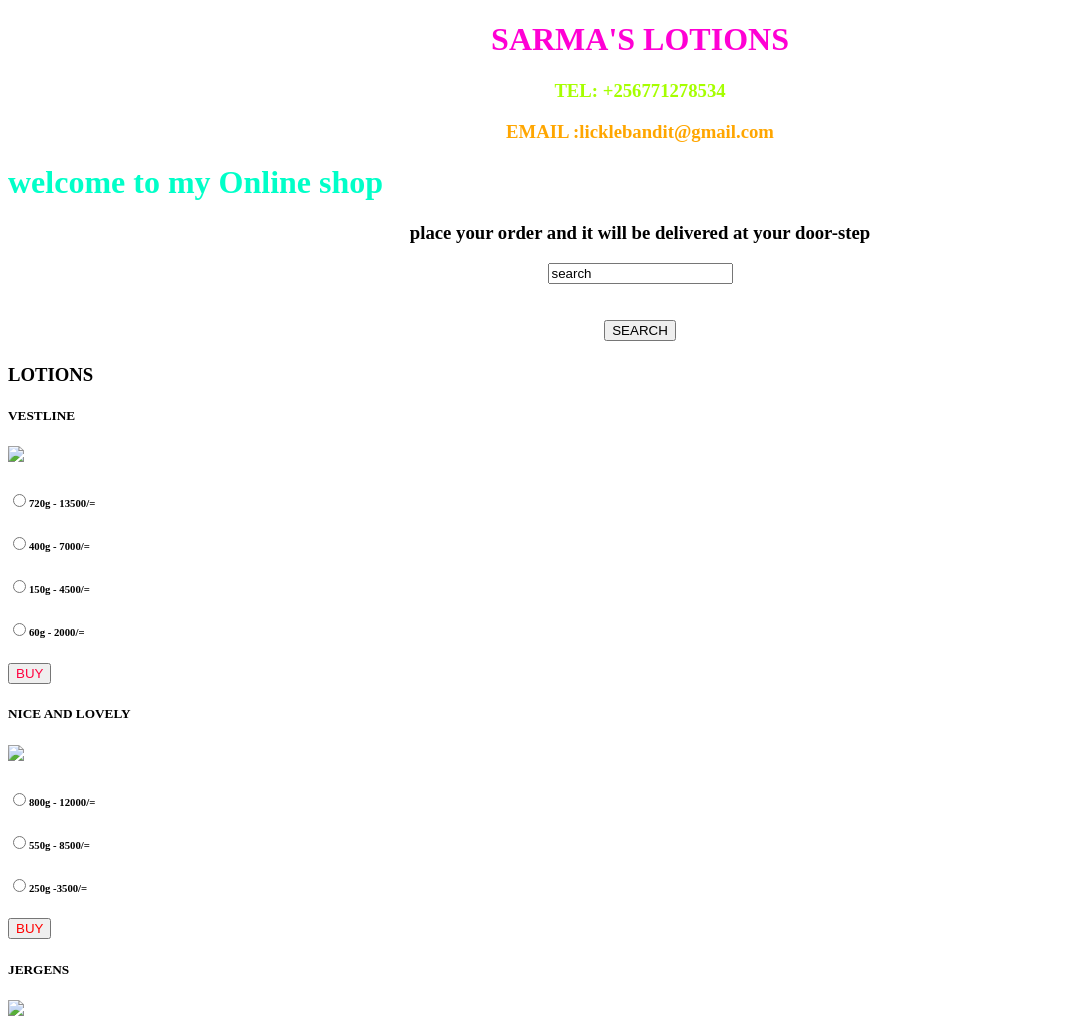
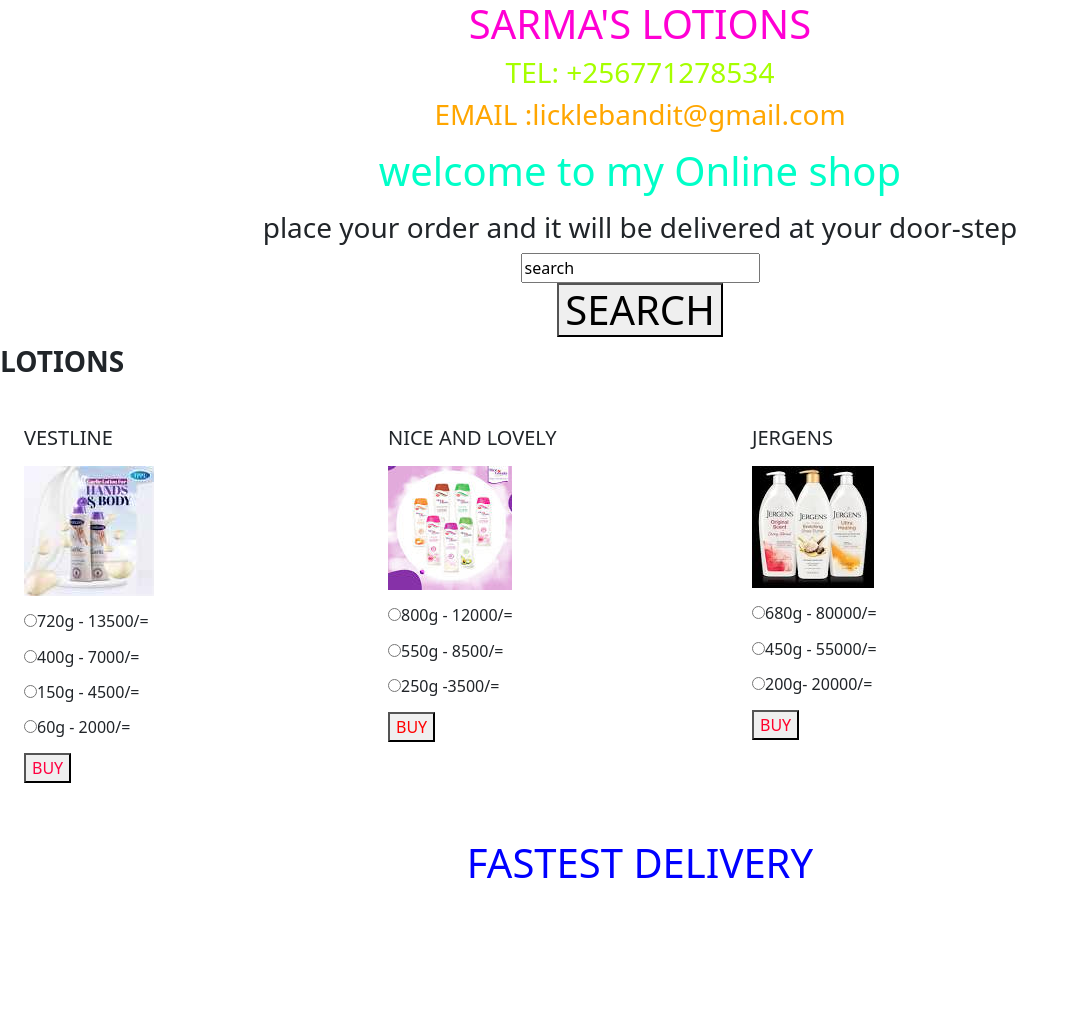
Before and after one commit to licklebandit/SARAH-S-WEB, a plain HTML site: page index.html in a window 1280 px wide. Shown: the top 1019 px of the page, without its empty margins (0-1077 px from the left). After the commit the page ends 903 px from the top, so only its background shows below. Drawn offline with nearby package versions, Linux system fonts and the light colour scheme.

Commit message:
Update index.html

```diff
--- a/index.html
+++ b/index.html
@@ -1,41 +1,53 @@
-<!DOCTYPE HTML>
-<html>
+<!DOCTYPE html>
+<html lang="en">
 <head>
-
+    <meta charset="UTF-8">
+    <meta name="viewport" content="width=device-width, initial-scale=1.0">
+    <title>Sarah's Web</title>
+    <link rel="stylesheet" href="https://cdn.jsdelivr.net/npm/bootstrap@5.2.3/dist/css/bootstrap.min.css" integrity="sha384-rbsA2VBKQhggwzxH7pPCaAqO46MgnOM80zW1RWuH61DGLwZJEdK2Kadq2F9CUG65" crossorigin="anonymous">
 </head>
 <body>
-            <CENTER><h1 style="color:rgb(255, 0, 212)" >SARMA'S LOTIONS</h1></CENTER>
-           <CENTER><H3 <h1 style="color:rgb(166, 255, 0)" >TEL: +256771278534</H3></CENTER>
-           <CENTER><H3 style="color:rgb(255, 166, 0)" >EMAIL :licklebandit@gmail.com</H3></CENTER>
+    <header align="center">
+        <h1 style="color:rgb(255, 0, 212)" >SARMA'S LOTIONS</h1>
+        <H3 <h1 style="color:rgb(166, 255, 0)" >TEL: +256771278534</H3>
+        <H3 style="color:rgb(255, 166, 0)" >EMAIL :licklebandit@gmail.com</H3>
         <p><h1 style="color:rgb(0, 255, 200)" >welcome to my Online shop</h1></p>
-           <CENTER><H3>place your order and it will be delivered at your door-step</H3></CENTER>
-          <center><form><input type="text" value="search"/></form></center>
-          <center><h1><button>SEARCH </button></h1></center>
+        <H3>place your order and it will be delivered at your door-step</H3>
+        <form><input type="text" value="search"/></form>
+        <h1><button>SEARCH </button></h1>
+    </header>
+    <div>
         <h3><b>LOTIONS</b></h3>
+    </div>
+    <div class="row container p-4">
+        <div class="col-md-4 container">
             <p><h5>VESTLINE</h5></p>
-                <img src = "lotion.jpeg">
+                <img src = "images/lotion.jpeg">
                 <p><h6><input type="radio"/>720g - 13500/=</h6></p>
                 <p><h6><input type="radio"/>400g -  7000/=</h6></p>
                 <p><h6><input type="radio"/>150g - 4500/=</h6></p>
                 <p><h6><input type="radio"/>60g - 2000/=</h6></p>
                 <p><button style="color:rgb(255, 0, 64)">BUY</button></p>
+        </div>
+        <div class="col-md-4">
             <p><h5>NICE AND LOVELY</h5></p>
-                <img src = "rtion.jpeg">
+                <img src = "images/rtion.jpeg">
                 <p><h6><input type="radio"/>800g - 12000/=</h6></p>
                 <p><h6><input type="radio"/>550g - 8500/=</h6></p>
                 <p><h6><input type="radio"/>250g -3500/=</h6></p>
                 <p><button style="color:rgb(255, 0, 0)">BUY</button></p>
+
+        </div>
+        <div class="col-md-4">
             <p><h5>JERGENS</h5></p>
-            <img src = "lotin.jpeg">
+            <img src = "images/lotin.jpeg">
             <p><h6><input type="radio"/>680g - 80000/=</h6></p>
             <p><h6><input type="radio"/>450g - 55000/=</h6></p>
             <p><h6><input type="radio"/>200g- 20000/=</h6></p>
             <p><button style="color:rgb(255, 0, 43)"
                 >BUY</button></p>
+        </div>
+    </div>
     <center><p><h1 style="color:blue"> FASTEST DELIVERY </h1></p></center>
 </body>
-
-
-
-
 </html>
```
Lines whose indentation alone changed are shown as unchanged.
